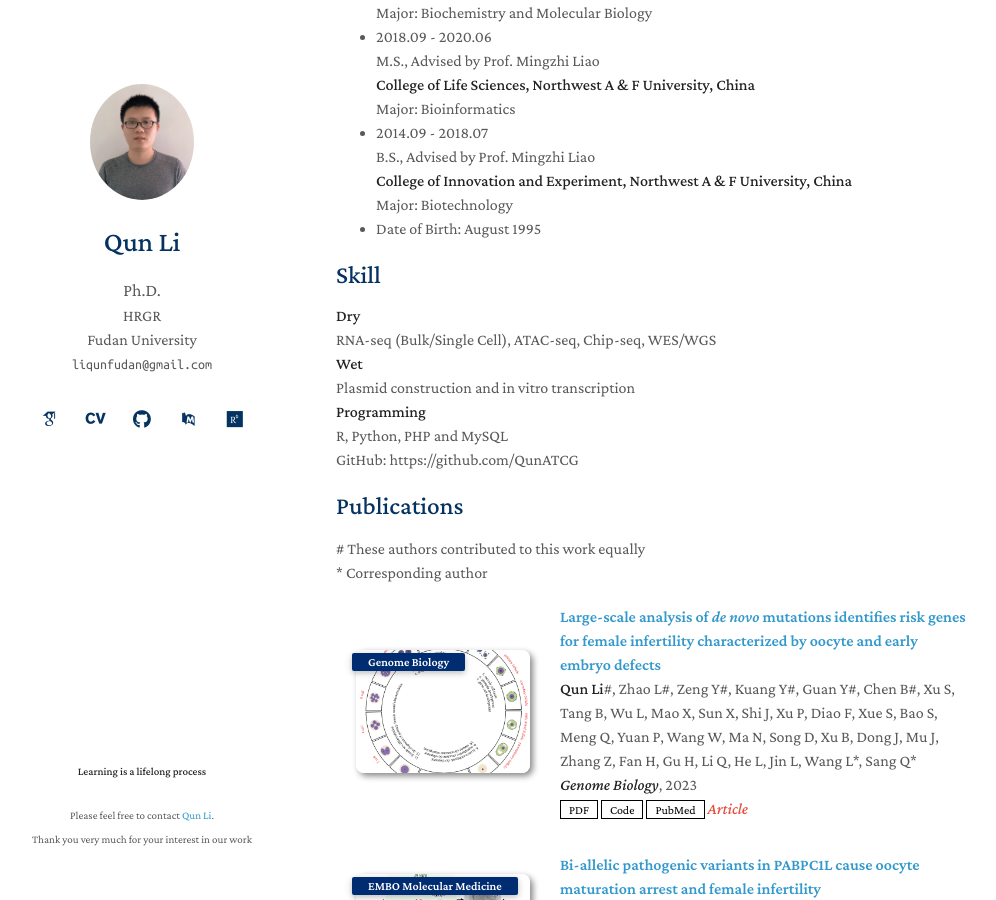
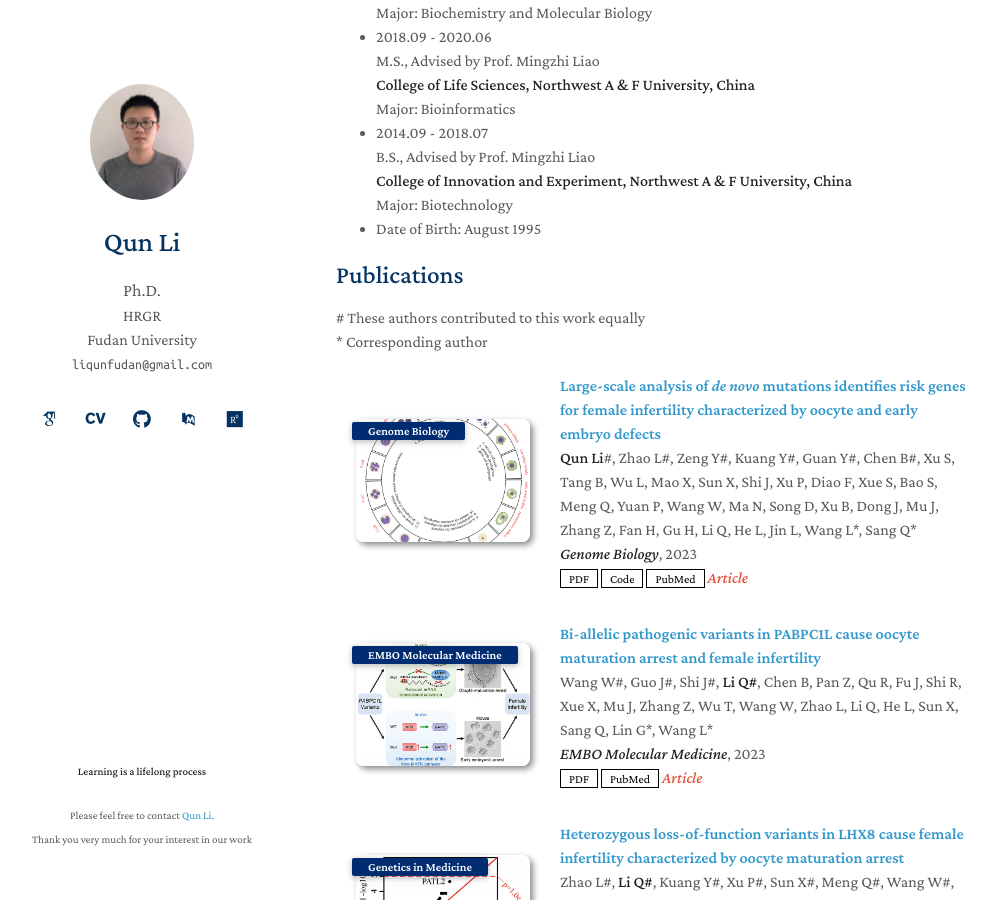
Before and after one commit to liqunbio/liqunbio.github.io, a Jekyll site: the page built from index.md, in a window 1280 px wide and 900 px high, scrolled down 482 px. Shown: the whole window, without its empty margins (134-1130 px from the left). Built offline with Jekyll 4.4.1, drawn with Linux system fonts in a browser that asks for light colours; some web fonts are replaced; comment, search, counter and statistics services are not loaded; our own code applies the rules of GitHub Pages for plain Markdown files.

Commit message:
Update index.md

```diff
--- a/index.md
+++ b/index.md
@@ -27,16 +27,6 @@ B.S., Advised by Prof. Mingzhi Liao <br>
 Major: Biotechnology
 - Date of Birth: August 1995 <br>
 
-## Skill
-**Dry** <br>
-RNA-seq (Bulk/Single Cell), ATAC-seq, Chip-seq, WES/WGS <br>
-**Wet** <br>
-Plasmid construction and in vitro transcription <br>
-**Programming** <br>
-R, Python, PHP and MySQL <br>
-GitHub: https://github.com/QunATCG <br>
-
-
 {% include_relative _includes/publicationsA.md %}
 {% include_relative _includes/publicationsB.md %}
 {% include_relative _includes/services.md %}
```
